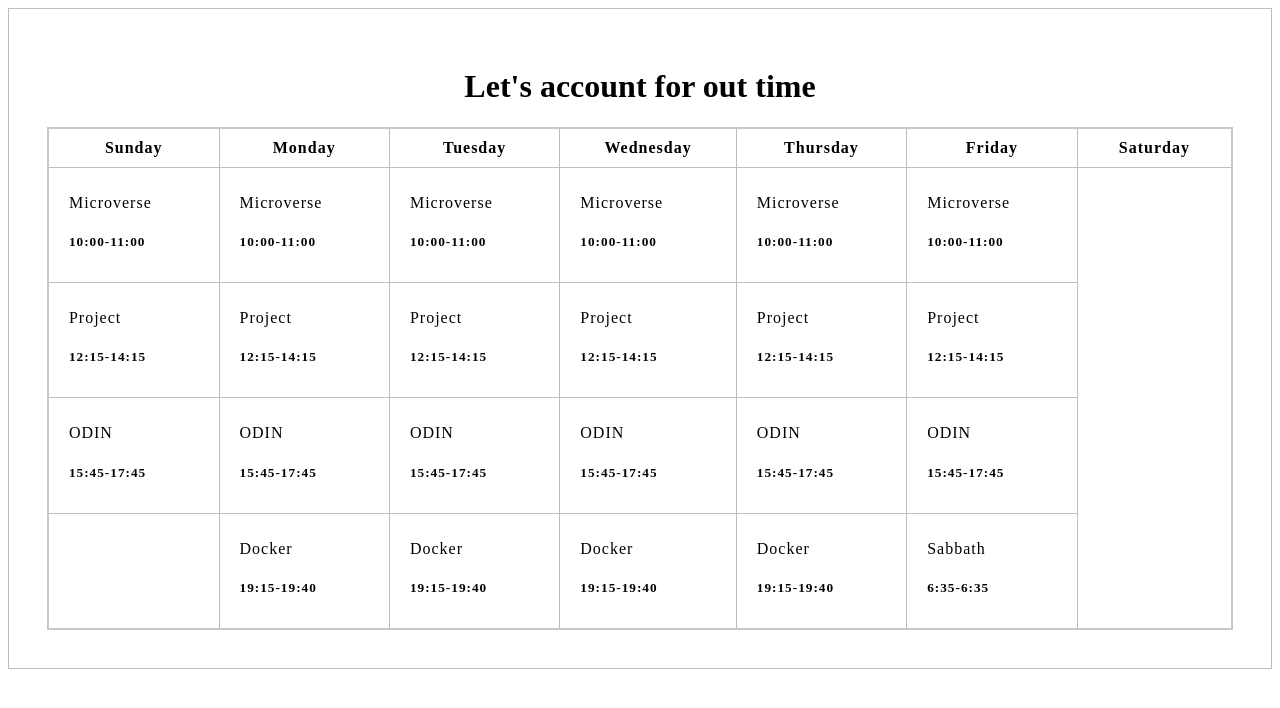
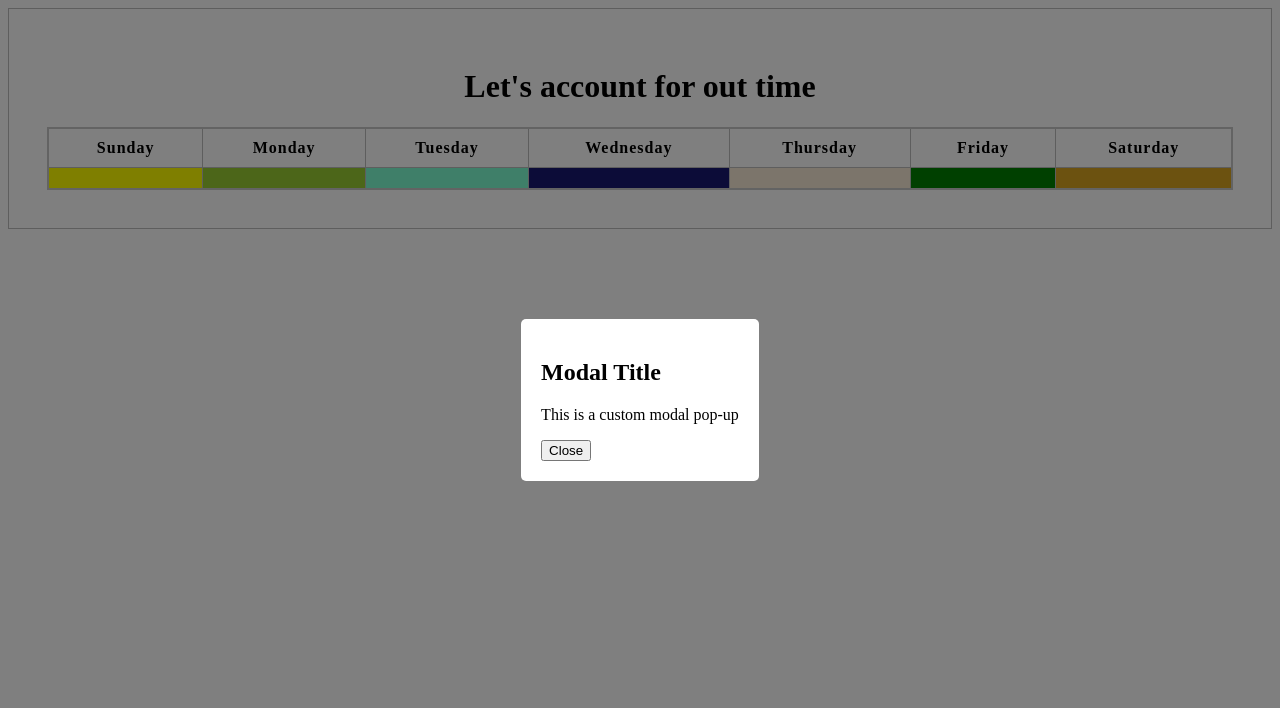
Before and after one commit to kennankole/timetable, a website built with webpack: page src/index.html in a window 1280 px wide. Built offline with nearby package versions, Linux system fonts and the light colour scheme.

Commit message:
Added modal popup for the table rows

```diff
--- a/src/index.html
+++ b/src/index.html
@@ -10,6 +10,14 @@
 <body>
   <div class="time-table">
     <h1 class="heading">Let's account for out time</h1>
+    <!-- <button id="open-modal">Open</button> -->
+    <div id="modal" class="modal-overlay">
+      <div class="modal-content">
+        <h2 class="header-text">Modal Title</h2>
+        <p>This is a custom modal pop-up</p>
+        <button id="close-modal">Close</button>
+      </div>
+    </div>
     <table>
       <tr>
         <th >Sunday</th>
@@ -21,153 +29,16 @@
         <th>Saturday</th>
       </tr>
       <tr>
-        <td>
-          <div class="todo-tasks">
-            <p>Microverse</p>
-            <h5>10:00-11:00</h5>
-          </div>
-        </td>
-        <td>
-          <div class="todo-tasks">
-            <p>Microverse</p>
-            <h5>10:00-11:00</h5>
-          </div>
-        </td>
-        <td>
-          <div class="todo-tasks">
-            <p>Microverse</p>
-            <h5>10:00-11:00</h5>
-          </div>
-        </td>
-        <td>
-          <div class="todo-tasks">
-            <p>Microverse</p>
-            <h5>10:00-11:00</h5>
-          </div>
-        </td>
-        <td>
-          <div class="todo-tasks">
-            <p>Microverse</p>
-            <h5>10:00-11:00</h5>
-          </div>
-        </td>
-        <td>
-          <div class="todo-tasks">
-            <p>Microverse</p>
-            <h5>10:00-11:00</h5>
-          </div>
-        </td>
-      </tr>
-      <tr>
-        <td>
-          <div class="todo-tasks">
-            <p>Project</p>
-            <h5>12:15-14:15</h5>
-          </div>
-        </td>
-        <td>
-          <div class="todo-tasks">
-            <p>Project</p>
-            <h5>12:15-14:15</h5>
-          </div>
-        </td>
-        <td>
-          <div class="todo-tasks">
-            <p>Project</p>
-            <h5>12:15-14:15</h5>
-          </div>
-        </td>
-        <td>
-          <div class="todo-tasks">
-            <p>Project</p>
-            <h5>12:15-14:15</h5>
-          </div>
-        </td>
-        <td>
-          <div class="todo-tasks">
-            <p>Project</p>
-            <h5>12:15-14:15</h5>
-          </div>
-        </td>
-        <td>
-          <div class="todo-tasks">
-            <p>Project</p>
-            <h5>12:15-14:15</h5>
-          </div>
-        </td>
-      </tr>
-      <tr>
-        <td>
-          <div class="todo-tasks">
-            <p>ODIN</p>
-            <h5>15:45-17:45</h5>
-          </div>
-        </td>
-        <td>
-          <div class="todo-tasks">
-            <p>ODIN</p>
-            <h5>15:45-17:45</h5>
-          </div>
-        </td>
-        <td>
-          <div class="todo-tasks">
-            <p>ODIN</p>
-            <h5>15:45-17:45</h5>
-          </div>
-        </td>
-        <td>
-          <div class="todo-tasks">
-            <p>ODIN</p>
-            <h5>15:45-17:45</h5>
-          </div>
-        </td>
-        <td>
-          <div class="todo-tasks">
-            <p>ODIN</p>
-            <h5>15:45-17:45</h5>
-          </div>
-        </td>
-        <td>
-          <div class="todo-tasks">
-            <p>ODIN</p>
-            <h5>15:45-17:45</h5>
-          </div>
-        </td>
-      </tr>
-      <tr>
-        <td>&nbsp;</td>
-        <td>
-          <div class="todo-tasks">
-            <p>Docker</p>
-            <h5>19:15-19:40</h5>
-          </div>
-        </td>
-        <td>
-          <div class="todo-tasks">
-            <p>Docker</p>
-            <h5>19:15-19:40</h5>
-          </div>
-        </td>
-        <td>
-          <div class="todo-tasks">
-            <p>Docker</p>
-            <h5>19:15-19:40</h5>
-          </div>
-        </td>
-        <td>
-          <div class="todo-tasks">
-            <p>Docker</p>
-            <h5>19:15-19:40</h5>
-          </div>
-        </td>
-        <td>
-          <div class="todo-tasks">
-            <p>Sabbath</p>
-            <h5>6:35-6:35</h5>
-          </div>
-        </td>
+        <td class="sunday"></td>
+        <td class="monday"></td>
+        <td class="tuesday"></td>
+        <td class="wednesday"></td>
+        <td class="thursday"></td>
+        <td class="friday"></td>
+        <td class="saturday"></td>
       </tr>
     </table>
   </div>
+  <script src="./index.js" defer></script>
 </body>
 </html>
--- a/src/index.js
+++ b/src/index.js
@@ -1 +1,31 @@
-import './style.css';
+class Modal {
+  constructor() {
+    this.tableCells = document.querySelectorAll('td');
+    this.modal = document.getElementById('modal');
+    this.addEventListeners();
+  }
+
+  addEventListeners() {
+    this.tableCells.forEach((cell) => {
+      cell.addEventListener('click', () => this.openModal(cell.className));
+    });
+    this.modal.addEventListener('click', () => this.closeModal());
+  }
+
+  openModal(className) {
+    this.modal.style.display = 'flex';
+    this.modal.innerHTML = `
+      <div class="modal-content">
+        <p>Let us plan you ${className} </p>
+      </div>
+      `;
+  }
+
+  closeModal() {
+    this.modal.style.display = 'none';
+    // this.modal.innerText = 'exiting';
+  }
+}
+
+// eslint-disable-next-line no-unused-vars
+const modal = new Modal('open-modal', 'close-modal', 'modal');
--- a/src/style.css
+++ b/src/style.css
@@ -21,3 +21,44 @@ td, th {
 .heading {
   text-align: center;
 }
+
+.sunday {
+  background: yellow;
+}
+.monday {
+  background-color: yellowgreen;
+}
+.tuesday {
+  background-color: aquamarine;
+}
+.wednesday {
+  background-color: midnightblue;
+}
+.thursday {
+  background-color: antiquewhite;
+}
+.friday {
+  background-color: green;
+}
+.saturday {
+  background-color: goldenrod;
+}
+
+/* Modal */
+.modal-overlay {
+  position: fixed;
+  top: 0;
+  left: 0;
+  width: 100%;
+  height: 100%;
+  background-color: rgba(0, 0, 0, 0.5);
+  display: flex;
+  justify-content: center;
+  align-items: center;
+}
+
+.modal-content {
+  background-color: white;
+  padding: 20px;
+  border-radius: 5px;
+}
```
